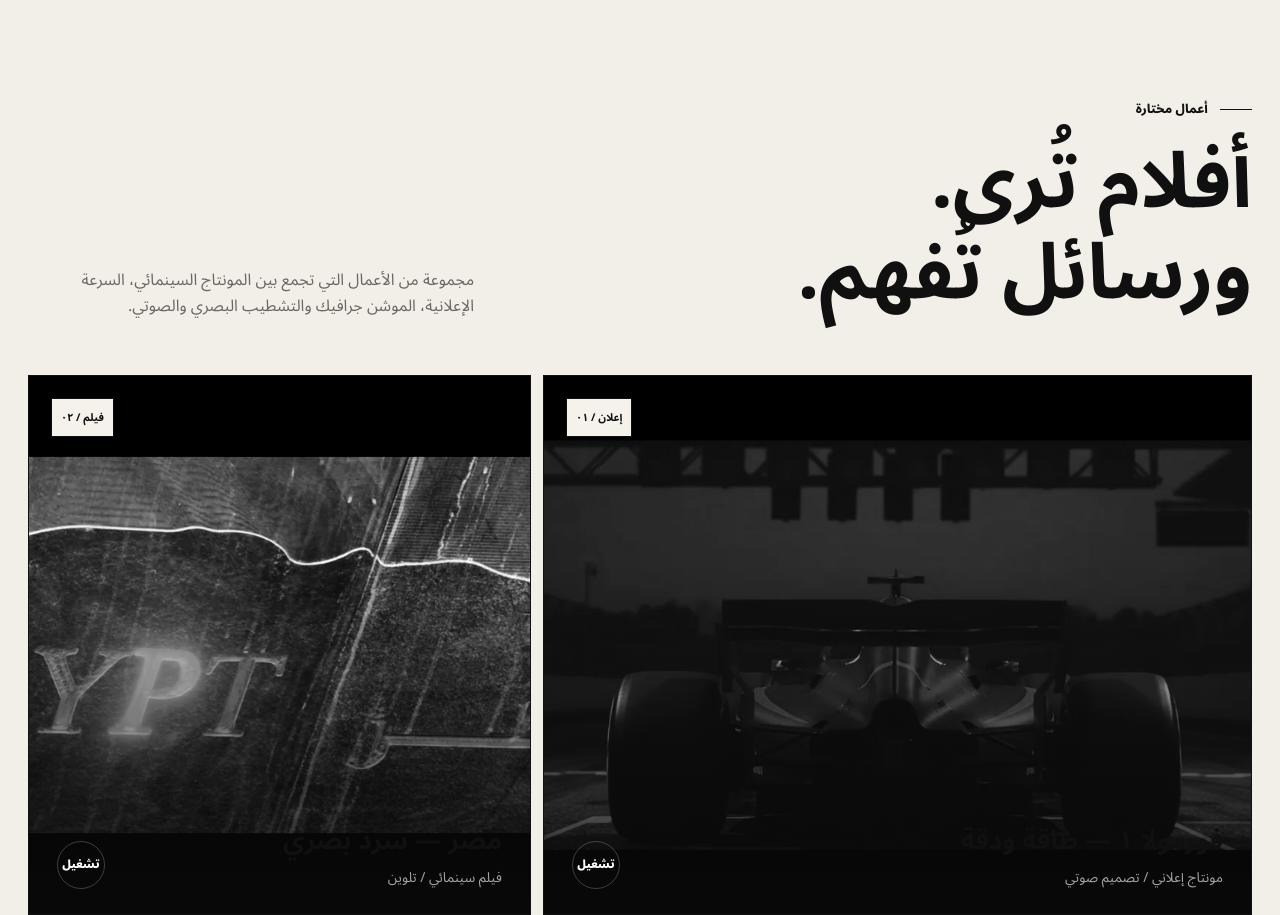
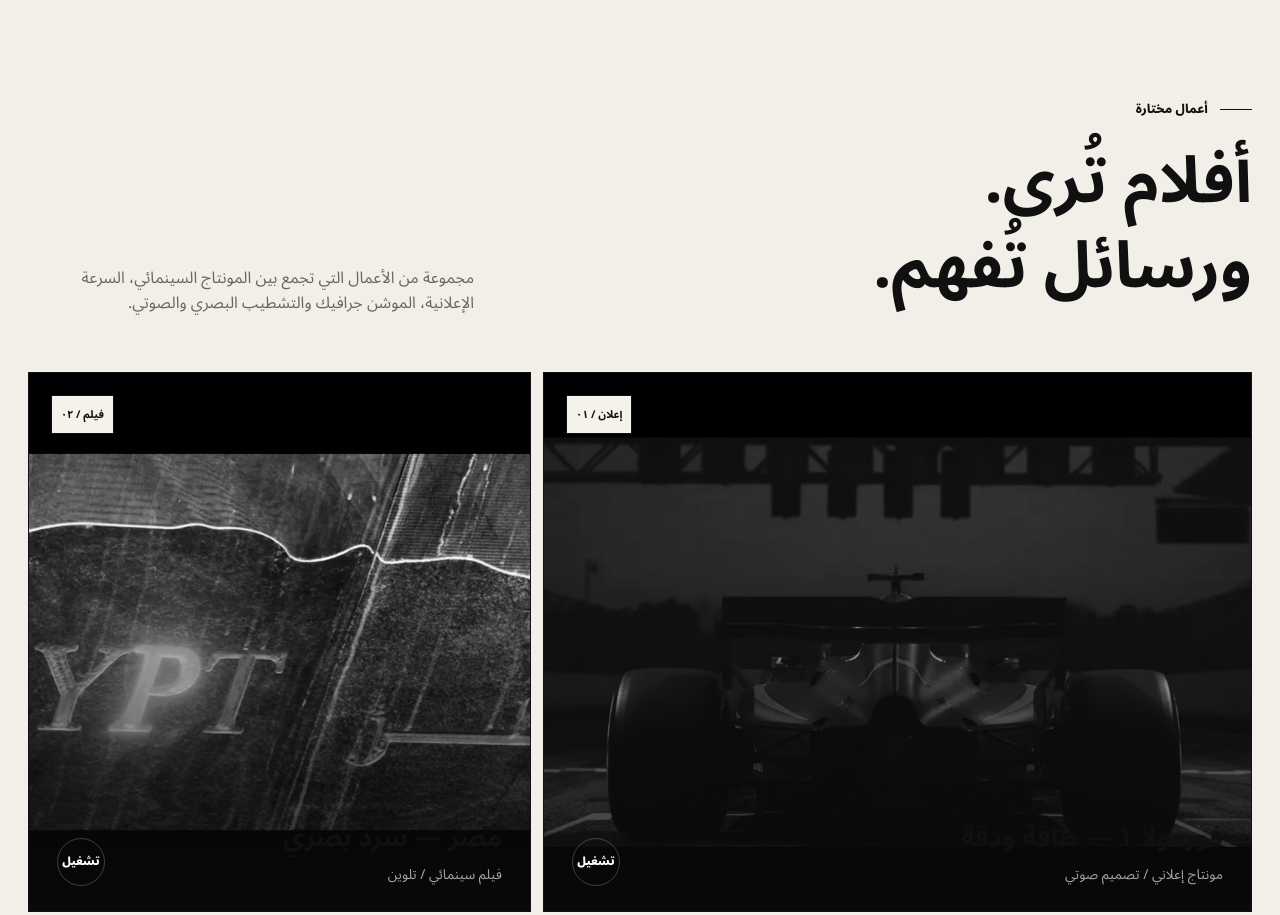
Before and after one commit to karimabozaid907-boop/VYRO-Motion-Portfolio, a plain HTML site: page index.html in a window 1280 px wide. Shown: the part 1200-2115 px from the top of the page. Drawn offline with Linux system fonts and the light colour scheme.

Commit message:
Fix Arabic section heading spacing

```diff
--- a/index.html
+++ b/index.html
@@ -57,7 +57,9 @@
     body,button,input,textarea,select{font-family:"Noto Sans Arabic","Noto Sans","Geeza Pro","SF Arabic",Tahoma,Arial,sans-serif}
     html[lang="ar"] body{font-family:"Noto Sans Arabic","Geeza Pro","SF Arabic",Tahoma,Arial,sans-serif;font-kerning:normal;font-variant-ligatures:common-ligatures contextual;-webkit-font-smoothing:antialiased;text-rendering:optimizeLegibility}
     html[lang="ar"] :where(h1,h2,h3,p,a,button,span,b,strong,small,li,output){font-family:"Noto Sans Arabic","Geeza Pro","SF Arabic",Tahoma,Arial,sans-serif!important;letter-spacing:0!important;text-transform:none!important;font-feature-settings:"liga" 1,"rlig" 1,"calt" 1,"kern" 1}
-    html[lang="ar"] .ink-statement h1,html[lang="ar"] .section-heading h2,html[lang="ar"] .contact-card h2{line-height:1.18;letter-spacing:0!important}
+    html[lang="ar"] .ink-statement h1,html[lang="ar"] .contact-card h2{line-height:1.18;letter-spacing:0!important}
+    html[lang="ar"] .section-heading h2{font-size:clamp(2.7rem,5vw,5.6rem);line-height:1.32;letter-spacing:0!important;padding-block:.12em;margin-top:12px;text-wrap:balance;overflow:visible}
+    @media(max-width:680px){html[lang="ar"] .section-heading h2{font-size:2.75rem;line-height:1.38}}
     html[lang="ar"] .eyebrow{line-height:1.8}.bidi-ltr{direction:ltr;unicode-bidi:isolate}.bidi-rtl{direction:rtl;unicode-bidi:isolate}
     .ink-word{font-family:"Noto Sans Arabic","Noto Sans",Arial,sans-serif;font-weight:900}
     html[lang="ar"] .ink-word{font-family:"Noto Sans Arabic","Geeza Pro","SF Arabic",Tahoma,sans-serif;font-size:48px;text-anchor:middle;direction:rtl;unicode-bidi:isolate}
```
